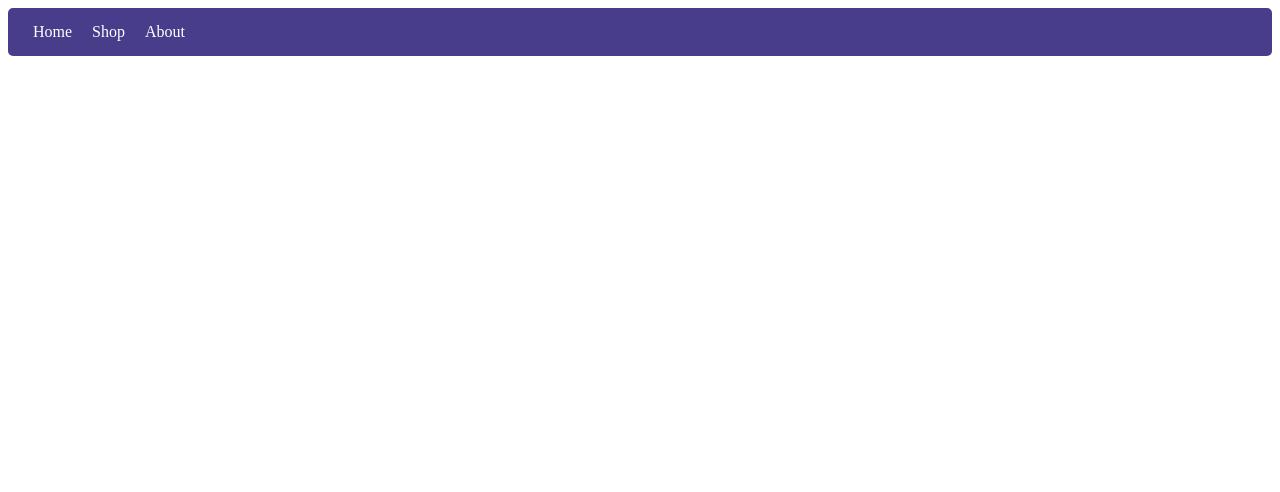
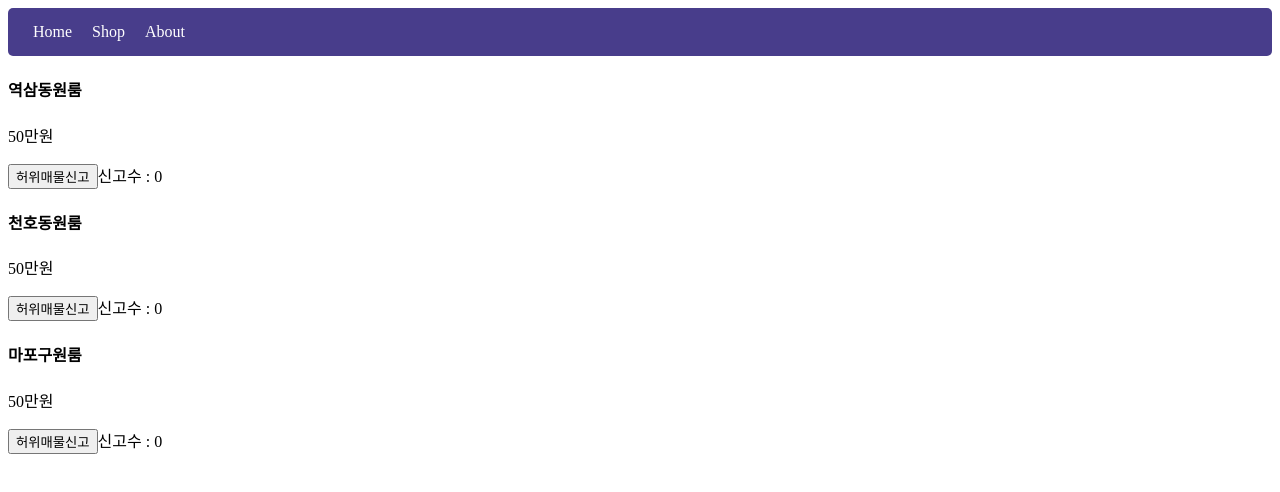
Before and after one commit to Changsoon-Yun/vue-prac, a Vue app: page / in a window 1280 px wide. Shown: the top 492 px of the page. Built offline with nearby package versions, Linux system fonts and the light colour scheme.

Commit message:
v-for onclick

```diff
--- a/src/App.vue
+++ b/src/App.vue
@@ -1,6 +1,12 @@
 <template>
   <div class="menu">
     <a v-for="(작명, i) in 메뉴들" :key="i">{{ 작명 }}</a>
+  </div>
+  <div v-for="(a, i) in products" :key="i">
+    <h4>{{ a }}</h4>
+    <p>50만원</p>
+    <button @click="신고수[i]++">허위매물신고</button>
+    <span>신고수 : {{ 신고수[i] }}</span>
   </div>
 </template>
 
@@ -10,8 +16,11 @@ export default {
   data() {
     return {
       메뉴들: ["Home", "Shop", "About"],
+      products: ["역삼동원룸", "천호동원룸", "마포구원룸"],
+      신고수: [0, 0, 0],
     };
   },
+  methods: {},
 };
 </script>
 
```
